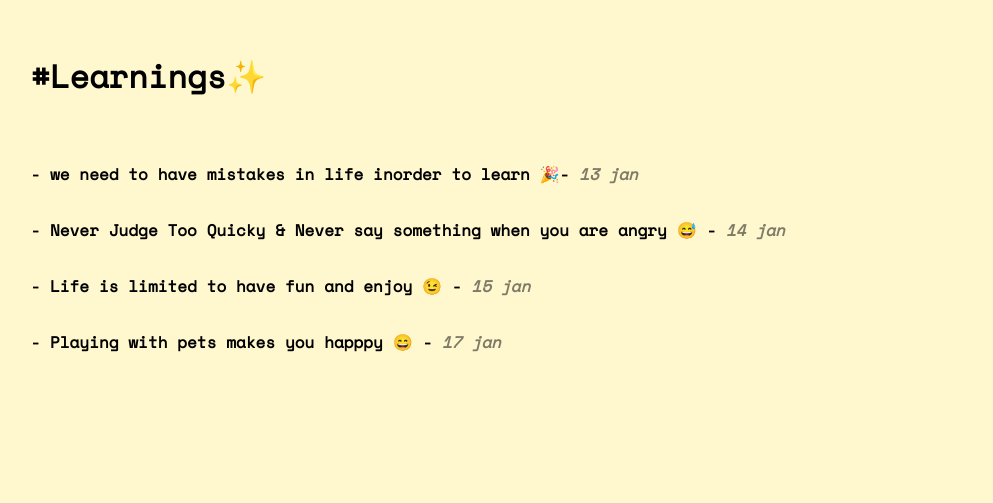
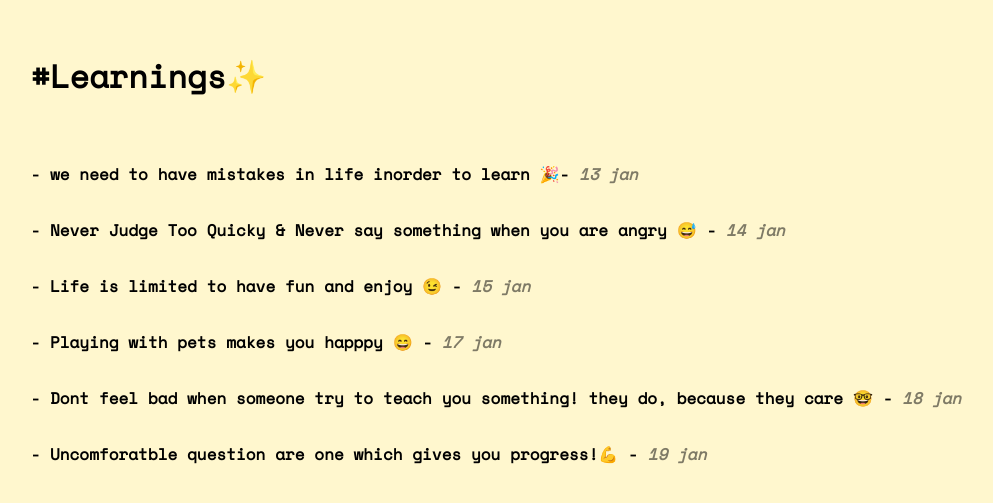
Before and after one commit to developedbyjk/JKlearnings, a React (Vite) app: page / in a window 1280 px wide. Shown: the part 177-680 px from the top of the page, without its empty margins (104-1097 px from the left). Built offline with nearby package versions, Linux system fonts and the light colour scheme.

Commit message:
18 and 19 lessons

```diff
--- a/src/App.jsx
+++ b/src/App.jsx
@@ -15,6 +15,8 @@ function App() {
         <p>- Never Judge Too Quicky & Never say something when you are angry 😅 - <i>14 jan</i></p>
         <p>- Life is limited to have fun and enjoy 😉 - <i>15 jan</i></p>
         <p>- Playing with pets makes you happpy 😄 - <i>17 jan</i></p>
+        <p>- Dont feel bad when someone try to teach you something! they do, because they care 🤓 - <i>18 jan</i></p>
+        <p>- Uncomforatble question are one which gives you progress!💪 - <i>19 jan</i></p>
     </div>
     </>
   )
```
